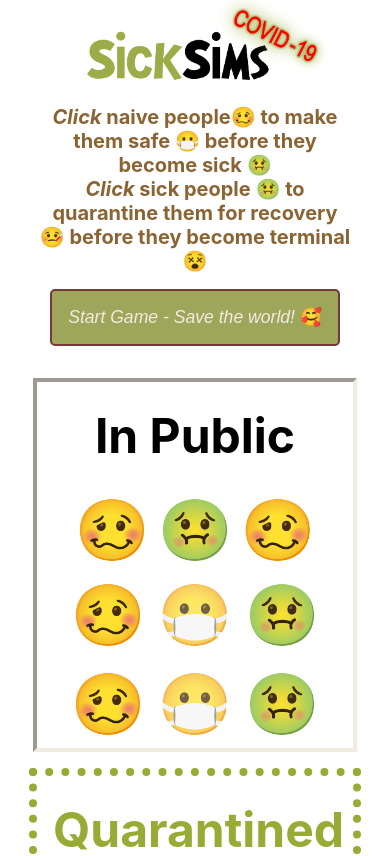
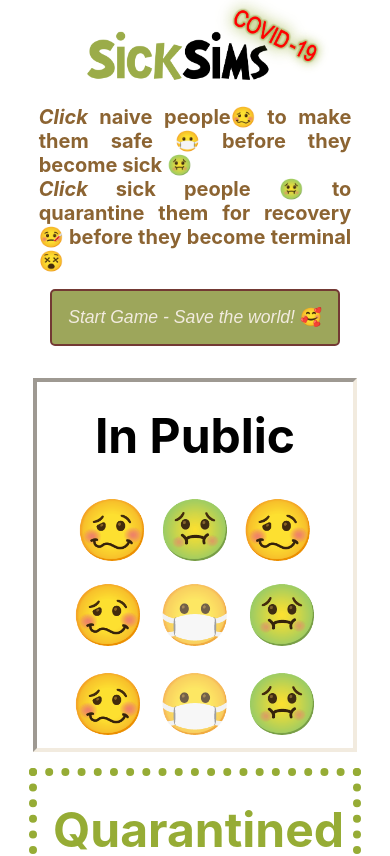
Before and after one commit to ryanmeinzer/sicksims, a React (Create React App) app: page / in a window 390 px wide. Shown: the top 856 px of the page. Built offline with nearby package versions, Linux system fonts and the light colour scheme.

Commit message:
justified directions alignment for mobile

```diff
--- a/src/index.css
+++ b/src/index.css
@@ -299,6 +299,10 @@ button {
     height: 6rem;
   }
 
+  .Header {
+    text-align: justify;
+  }
+
   .App {
     margin: 0 .25rem 1rem;
   }
```
